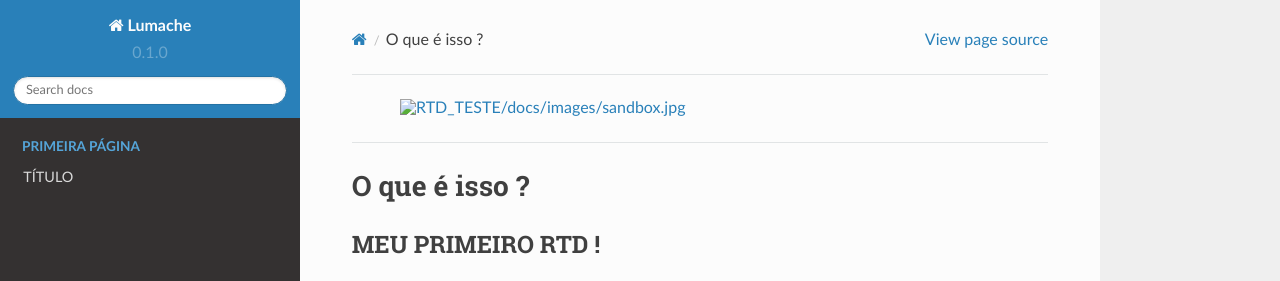
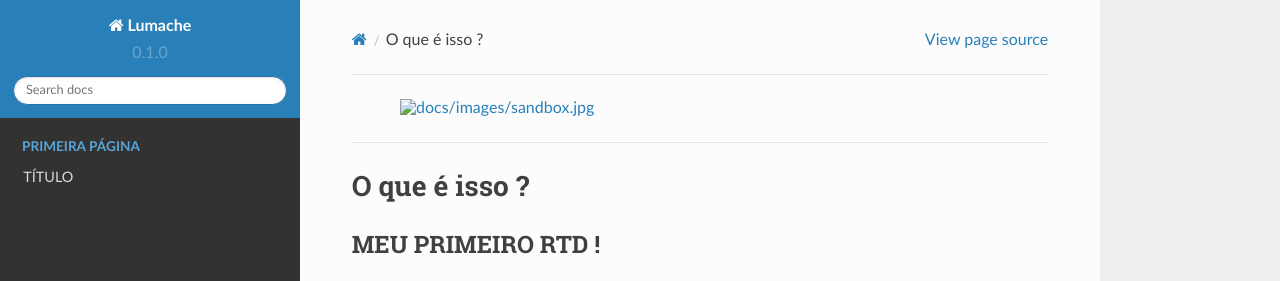
Before and after one commit to rafael-orbe-ai/RTD_TESTE, a Sphinx documentation site: the page built from docs/source/index.rst, in a window 1280 px wide. Shown: the top 281 px of the page. Built offline with Sphinx 7.4.7 and the Read the Docs theme 2.0.0, drawn with Linux system fonts in a browser that asks for light colours.

Commit message:
Update index.rst

```diff
--- a/docs/source/index.rst
+++ b/docs/source/index.rst
@@ -1,4 +1,4 @@
-.. image:: RTD_TESTE/docs/images/sandbox.jpg
+.. image:: /docs/images/sandbox.jpg
    :align: center
    :width: 600
 ____________________________________________________________
```
